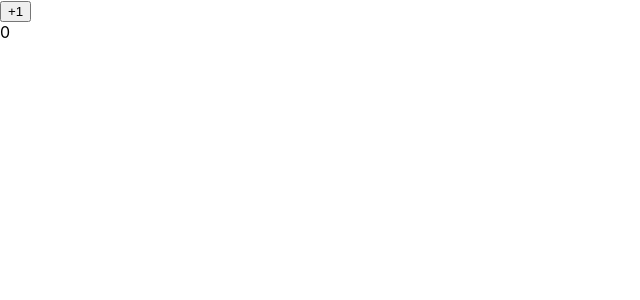
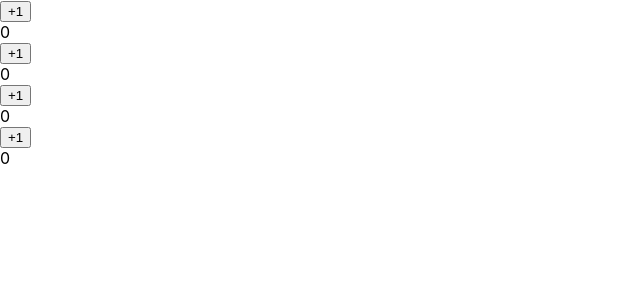
Before and after one commit to saretoduncan/reaact_tutorial, a React (Create React App) app: page / in a window 1280 px wide. Shown: the top 300 px of the page, without its empty margins (0-640 px from the left). Built offline with nearby package versions, Linux system fonts and the light colour scheme.

Commit message:
implement hooks

```diff
--- a/src/App.js
+++ b/src/App.js
@@ -4,7 +4,10 @@ import CountButton from './components/Countbutton';
 const App=()=> {
     return ( <
         div className = "App" >
-              <CountButton/>
+              <CountButton incrementBy={5}/>
+              <CountButton incrementBy={3}/>
+              <CountButton incrementBy={2}/>
+              <CountButton incrementBy={1}/>
 
         </div>
     );
--- a/src/components/Countbutton.js
+++ b/src/components/Countbutton.js
@@ -1,9 +1,9 @@
 import React ,{useState}from 'react';
 
- const CountButton= ()=>{
-     const [currentCount, setCurrentCount] = useState(0)
+ const CountButton= (props)=>{
+     const [currentCount, setCurrentCount] = useState(0)//in order to update the dom
      const handleClick=()=>{
-         setCurrentCount(currentCount+1)
+         setCurrentCount(currentCount+props.incrementBy)// update state function
      }
      return <div>
          <button onClick={handleClick}>+1</button>
```
